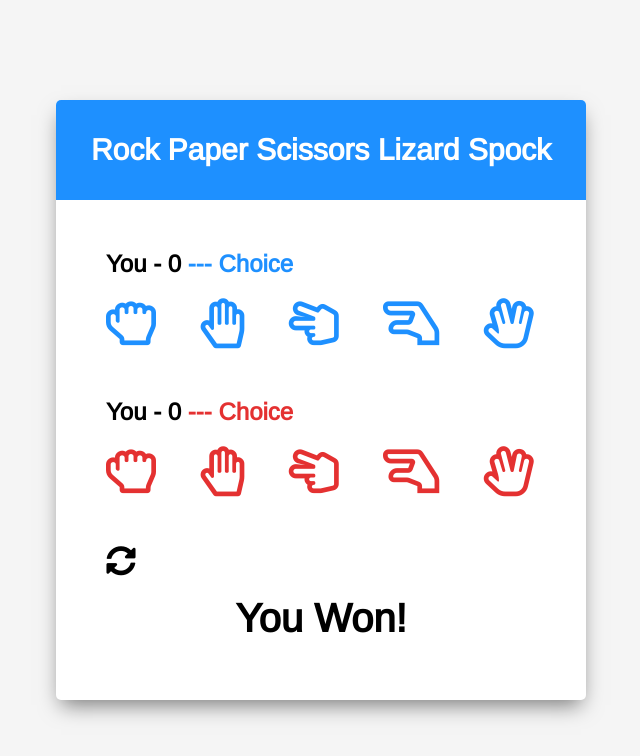
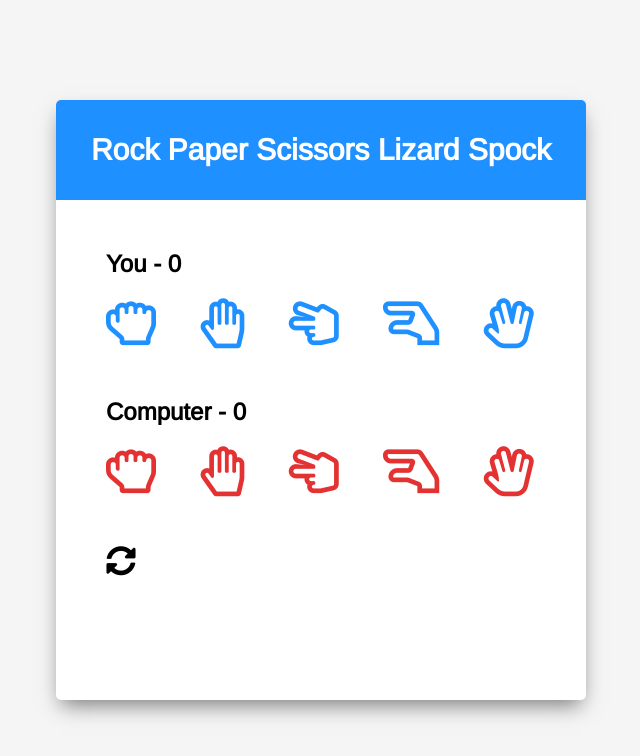
Before and after one commit to tfernandez2017/spock-rock-game, a plain HTML site: page index.html in a window 1280 px wide. Shown: the whole page, without its empty margins (319-959 px from the left). Drawn offline with nearby package versions, Linux system fonts and the light colour scheme.

Commit message:
Reset All

```diff
--- a/index.html
+++ b/index.html
@@ -16,7 +16,7 @@
         </div>
         <!-- Player Container -->
         <div class="player-container" id="player">
-            <h2>You - <span id="playerScore">0</span><span class="choice" id="playerChoice"> --- Choice</span></h2>
+            <h2>You - <span id="playerScore"></span><span class="choice" id="playerChoice"></span></h2>
             <i class="far fa-hand-rock" title="Rock" id="playerRock" onclick="select('rock')"></i>
             <i class="far fa-hand-paper" title="Paper" id="playerPaper" onclick="select('paper')"></i>
             <i class="far fa-hand-scissors" title="Scissors" id="playerScissors" onclick="select('scissors')"></i>
@@ -25,7 +25,7 @@
         </div>
         <!-- Computer Container -->
         <div class="player-container" id="computer">
-            <h2>You - <span id="computerScore">0</span><span class="choice" id="computerChoice"> --- Choice</span></h2>
+            <h2>Computer - <span id="computerScore"></span><span class="choice" id="computerChoice"></span></h2>
             <i class="far fa-hand-rock" title="Rock" id="computerRock"></i>
             <i class="far fa-hand-paper" title="Paper" id="computerPaper"></i>
             <i class="far fa-hand-scissors" title="Scissors" id="computerScissors"></i>
@@ -33,10 +33,10 @@
             <i class="far fa-hand-spock" title="Spock" id="computerSpock"></i>
         </div>
         <!-- Reset Icon -->
-        <i class="fas fa-sync-alt reset-icon" title="Reset"></i>
+        <i class="fas fa-sync-alt reset-icon" title="Reset" onclick="resetAll()"></i>
         <!-- Results Text -->
         <div class="result-container">
-            <h3 class="result-text" id="resultText">You Won!</h3>
+            <h3 class="result-text" id="resultText"></h3>
         </div>
     </div>
     <!-- Script -->
--- a/script.js
+++ b/script.js
@@ -37,6 +37,18 @@ function resetSelected() {
   allGameIcons.forEach((icon) => {
     icon.classList.remove('selected');
   });
+}
+
+// Reset Score & playerChoice/computerChoice
+function resetAll() {
+  playerScoreNumber = 0;
+  computerScoreNumber = 0;
+  playerScoreEl.textContent = playerScoreNumber;
+  computerScoreEl.textContent = computerScoreNumber;
+  playerChoiceEl.textContent = '';
+  computerChoiceEl.textContent = '';
+  resultText.textContent = '';
+  resetSelected();
 }
 
 // Random Computer Choice
@@ -86,12 +98,10 @@ function displayComputerChoice() {
 
 // Check Result, increase scores, update resultText
 function updateScore(playerChoice) {
-  console.log(playerChoice, computerChoice);
   if (playerChoice === computerChoice) {
     resultText.textContent = "It's a tie";
   } else {
     const choice = choices[playerChoice];
-    console.log(choice.defeats.indexOf(computerChoice));
     if (choice.defeats.indexOf(computerChoice) > -1) {
       resultText.textContent = "You Won!";
       playerScoreNumber++;
@@ -142,3 +152,6 @@ function select(playerChoice) {
 
   }
 }
+
+// On startup, set intial values
+resetAll();
```
